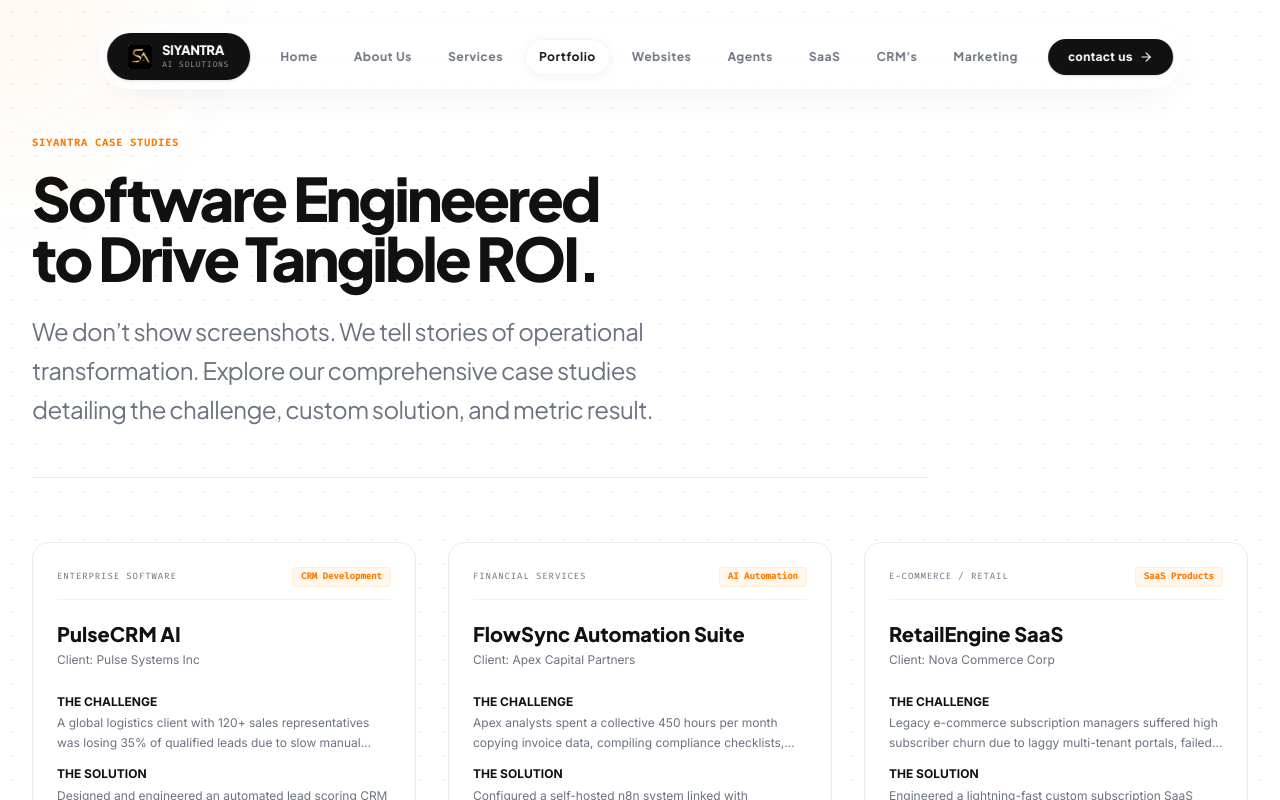
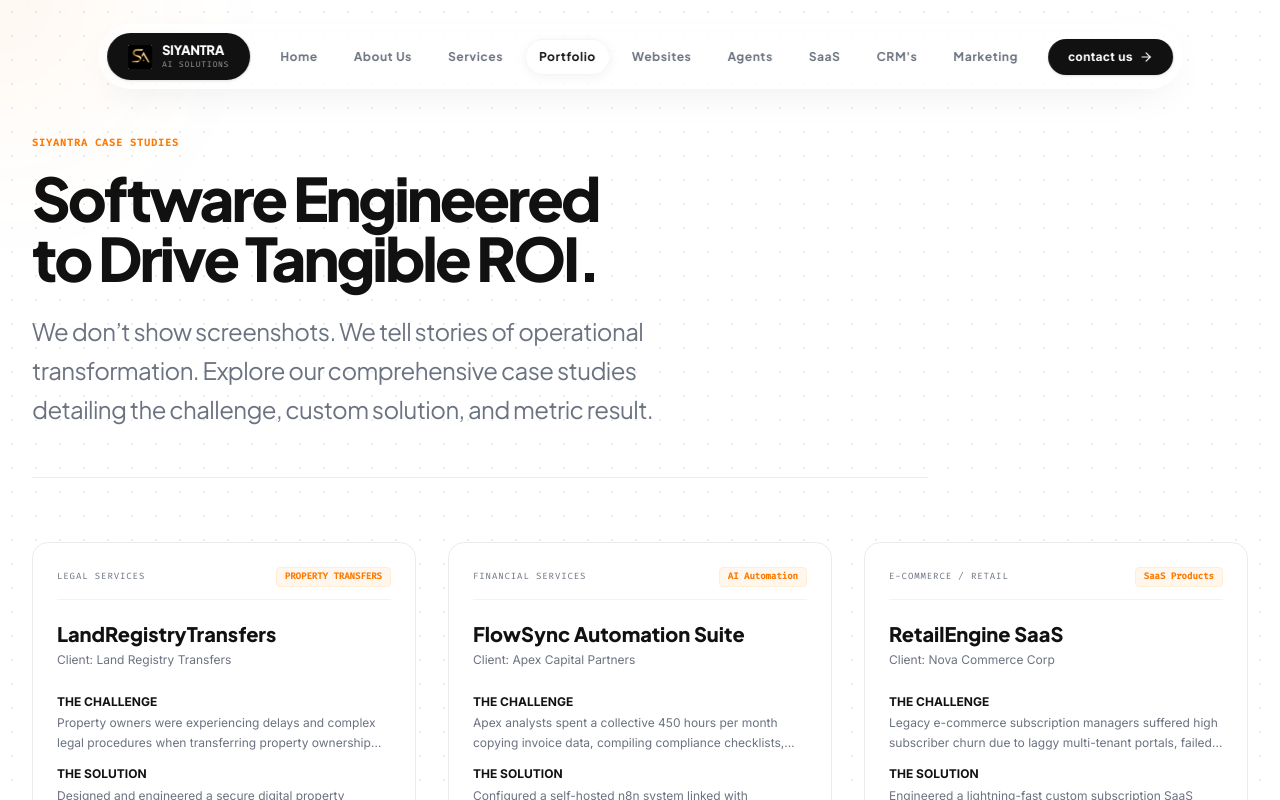
Before and after one commit to sprojectxx/Siyantra-pf-final, a React (Vite) app: page / in a window 1280 px wide. Both pictures are taken after a click on the button "Our Work". Shown: the top 800 px of the page. Built offline with nearby package versions, Linux system fonts and the light colour scheme.

Commit message:
feat: replace PulseCRM with Land Registry Transfers legal case study and add external live link redirection

```diff
--- a/src/components/pages/PortfolioPage.tsx
+++ b/src/components/pages/PortfolioPage.tsx
@@ -35,7 +35,7 @@ export default function PortfolioPage() {
           {PROJECTS.map((proj) => (
             <div
               key={proj.slug}
-              className="p-6 rounded-2xl bg-white border border-brand-border shadow-3xs hover:shadow-lg transition-all duration-300 flex flex-col justify-between h-[480px] group relative"
+              className="p-6 rounded-2xl bg-white border border-brand-border shadow-3xs hover:shadow-lg transition-all duration-300 flex flex-col justify-between h-[510px] group relative"
               id={`portfolio-card-${proj.slug}`}
             >
               <div className="flex flex-col gap-5">
@@ -72,7 +72,7 @@ export default function PortfolioPage() {
               </div>
 
               {/* Metrics block anchored at the bottom-middle of each card */}
-              <div className="border-t border-brand-border/60 pt-4 mt-4">
+              <div className="border-t border-brand-border/60 pt-4 mt-4 flex flex-col gap-4">
                 {/* Metrics Highlight Pills */}
                 <div className="grid grid-cols-3 gap-2 bg-brand-card p-2.5 rounded-xl border border-brand-border">
                   {proj.metrics.slice(0, 3).map((met, idx) => (
@@ -86,6 +86,18 @@ export default function PortfolioPage() {
                     </div>
                   ))}
                 </div>
+
+                {proj.externalLink && (
+                  <a
+                    href={proj.externalLink}
+                    target="_blank"
+                    rel="noopener noreferrer"
+                    className="flex justify-between items-center text-xs font-bold text-brand-accent hover:underline group-hover:text-brand-accent transition-colors"
+                  >
+                    <span>Visit Live Platform</span>
+                    <ArrowRight className="w-4 h-4 group-hover:translate-x-1.5 transition-transform" />
+                  </a>
+                )}
               </div>
             </div>
           ))}
--- a/src/constants/data.ts
+++ b/src/constants/data.ts
@@ -69,24 +69,25 @@ export const SERVICES: ServiceItem[] = [
 
 export const PROJECTS: Project[] = [
   {
-    slug: 'pulse-crm',
-    title: 'PulseCRM AI',
-    client: 'Pulse Systems Inc',
-    industry: 'Enterprise Software',
-    category: 'CRM Development',
-    challenge: 'A global logistics client with 120+ sales representatives was losing 35% of qualified leads due to slow manual entry and lack of predictive prioritization in their legacy spreadsheets.',
-    solution: 'Designed and engineered an automated lead scoring CRM with custom role management, interactive drag-and-drop kanban boards, and a server-side OpenAI recommendation engine that analyzes client emails and flags urgent tickets.',
-    technology: ['React', 'Node.js', 'Postgres', 'OpenAI', 'Tailwind CSS'],
-    result: 'Replaced manual tracking with automated pipeline triggers, boosting representative productivity by 40% and cutting response times to under 5 minutes.',
+    slug: 'land-registry-transfers',
+    title: 'LandRegistryTransfers',
+    client: 'Land Registry Transfers',
+    industry: 'LEGAL SERVICES',
+    category: 'PROPERTY TRANSFERS',
+    challenge: 'Property owners were experiencing delays and complex legal procedures when transferring property ownership and updating Land Registry records, resulting in inefficient and time-consuming processes.',
+    solution: 'Designed and engineered a secure digital property transfer platform with simplified Land Registry applications, transfer of equity services, and efficient document management to streamline the entire ownership transfer process.',
+    technology: ['React', 'Node.js', 'Postgres', 'Tailwind CSS'],
+    result: 'Reduced processing times by 85% and manual paperwork by 60% with a 95% customer satisfaction rate.',
     metrics: [
-      { label: 'Lead Scoring Accuracy', value: '94%' },
-      { label: 'Team Productivity', value: '+40%' },
-      { label: 'Sales Velocity Increase', value: '2.4x' }
+      { label: 'FASTER PROCESSING', value: '85%' },
+      { label: 'LESS MANUAL PAPERWORK', value: '60%' },
+      { label: 'CUSTOMER SATISFACTION', value: '95%' }
     ],
-    problemDetails: 'The client’s operations were severely hindered by data silos, manual CRM updates, and cold handoffs between marketing and account reps. Lead routing was arbitrary, leading to client fatigue and lost high-value deals.',
-    researchDetails: 'We interviewed sales leads, mapped the pipeline stages, and audited legacy databases. We recognized that incorporating direct context from client email inquiries using LLMs would streamline qualification.',
-    developmentDetails: 'Built using React 19 and custom Tailwind layouts. We integrated Express APIs and a Postgres backend, secured with OAuth, and created complex role permissions separating regional team leaders and individual representatives.',
-    images: ['crm_dash_preview.png']
+    problemDetails: 'Property owners were experiencing delays and complex legal procedures when transferring property ownership and updating Land Registry records, resulting in inefficient and time-consuming processes.',
+    researchDetails: 'Audited manual forms and workflows to design a digital-first submission system.',
+    developmentDetails: 'Built with React, secure Postgres storage, and PDF generation tools.',
+    images: ['crm_dash_preview.png'],
+    externalLink: 'https://www.landregistrytransfers.com/'
   },
   {
     slug: 'flowsync-automation',
--- a/src/types.ts
+++ b/src/types.ts
@@ -26,6 +26,7 @@ export interface Project {
   researchDetails: string;
   developmentDetails: string;
   images: string[]; // Mock illustrations / patterns
+  externalLink?: string;
   testimonial?: {
     quote: string;
     author: string;
```
